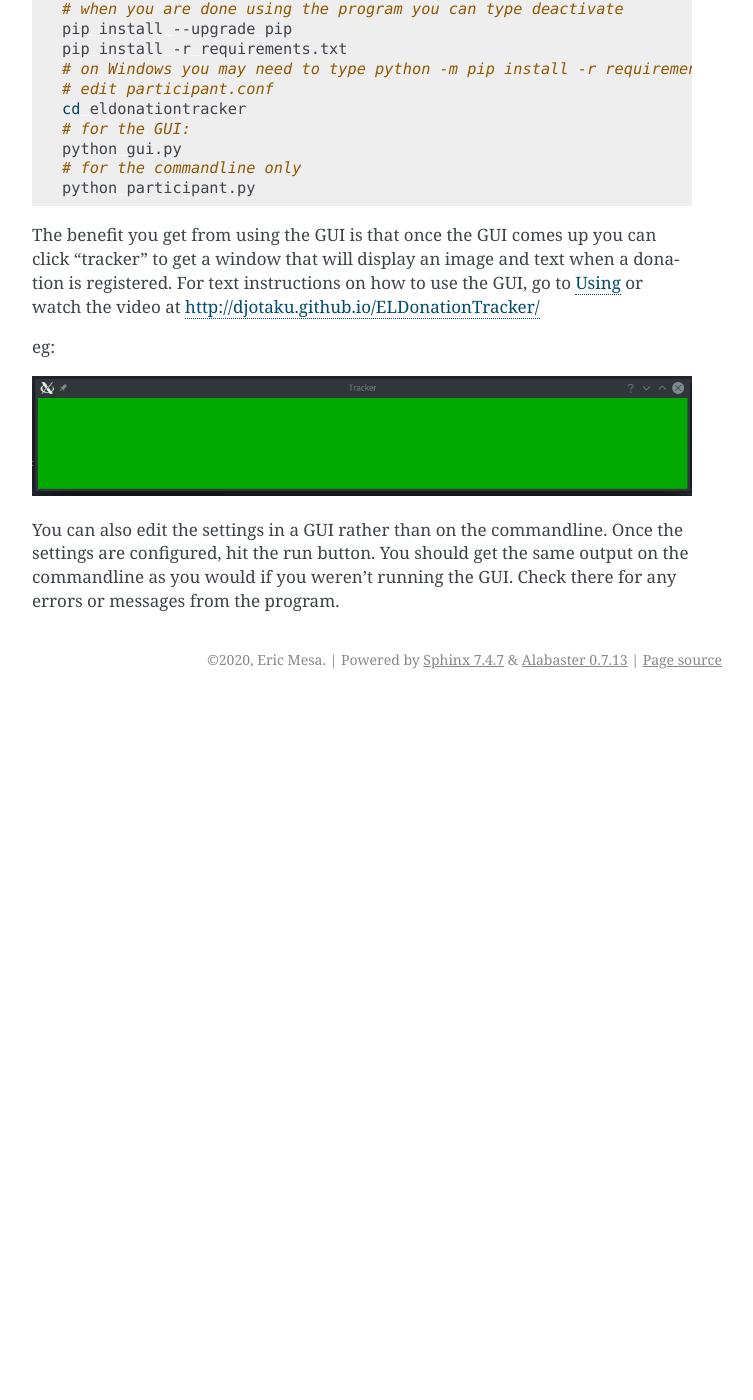
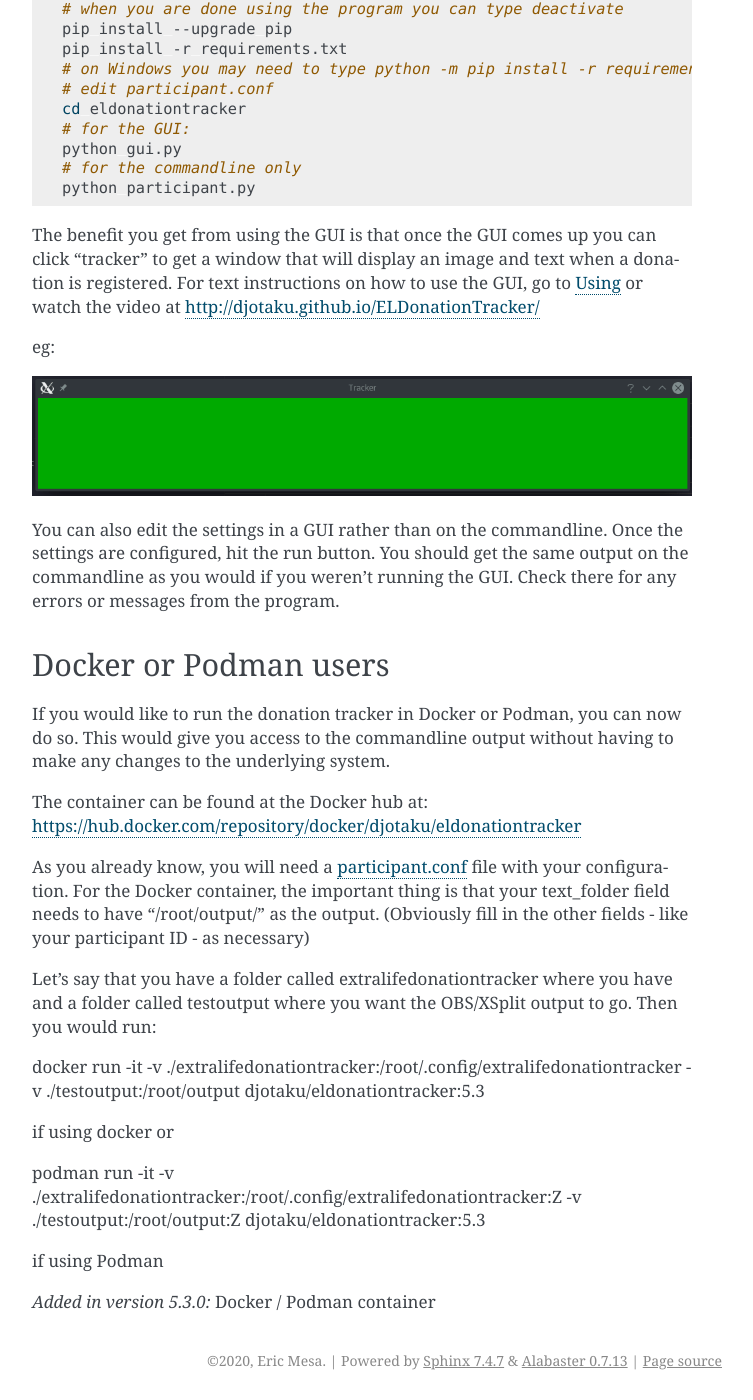
Before and after one commit to djotaku/ELDonationTracker, a Sphinx documentation site: the page built from docs/usage.rst, in a window 1280 px wide and 1400 px high, scrolled down 7705 px. Shown: the whole window, without its empty margins (388-1141 px from the left). Built offline with Sphinx 7.4.7, drawn with Linux system fonts in a browser that asks for light colours; before the commit the page ends 8404 px from its top, so only the background shows below that; some of the changed text lies outside the part shown.

Commit message:
Updated documentation and changelog
Reflects docker (and podman) container being created.

```diff
--- a/docs/participant_conf.rst
+++ b/docs/participant_conf.rst
@@ -12,7 +12,7 @@ Here's an example from my config file in 2020:
 .. code-block:: JSON
 
     {
-    "Version" : "1.0",
+    "Version" : "2.0",
 
     "extralife_id" : "401280",
 
--- a/docs/usage.rst
+++ b/docs/usage.rst
@@ -193,3 +193,28 @@ eg:
 .. image :: /images/tracker.gif
 
 You can also edit the settings in a GUI rather than on the commandline. Once the settings are configured, hit the run button. You should get the same output on the commandline as you would if you weren't running the GUI. Check there for any errors or messages from the program.
+
+Docker or Podman users
+^^^^^^^^^^^^^^^^^^^^^^^
+
+If you would like to run the donation tracker in Docker or Podman, you can now do so. This would give you access to the
+commandline output without having to make any changes to the underlying system.
+
+The container can be found at the Docker hub at: https://hub.docker.com/repository/docker/djotaku/eldonationtracker
+
+As you already know, you will need a :doc:`participant_conf` file with your configuration. For the Docker container,
+the important thing is that your text_folder field needs to have "/root/output/" as the output. (Obviously fill in the
+other fields - like your participant ID - as necessary)
+
+Let's say that you have a folder called extralifedonationtracker where you have  and a folder called testoutput where you want the OBS/XSplit output to go. Then you would run:
+
+docker run -it -v ./extralifedonationtracker:/root/.config/extralifedonationtracker -v ./testoutput:/root/output djotaku/eldonationtracker:5.3
+
+if using docker or
+
+podman run -it -v ./extralifedonationtracker:/root/.config/extralifedonationtracker:Z -v ./testoutput:/root/output:Z djotaku/eldonationtracker:5.3
+
+if using Podman
+
+.. versionadded:: 5.3.0
+    Docker / Podman container
```
Also changed, not shown: changelog.md (+1 -0 lines).
